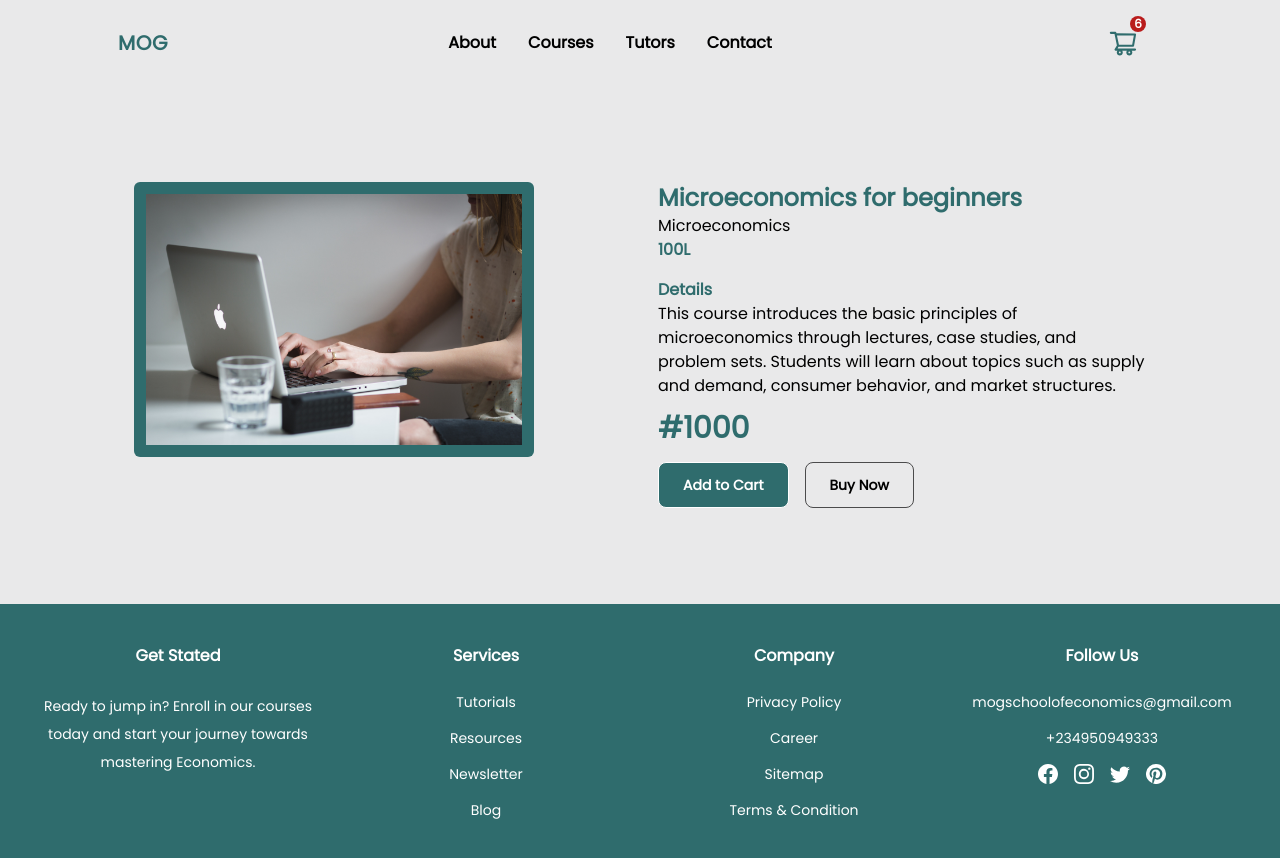
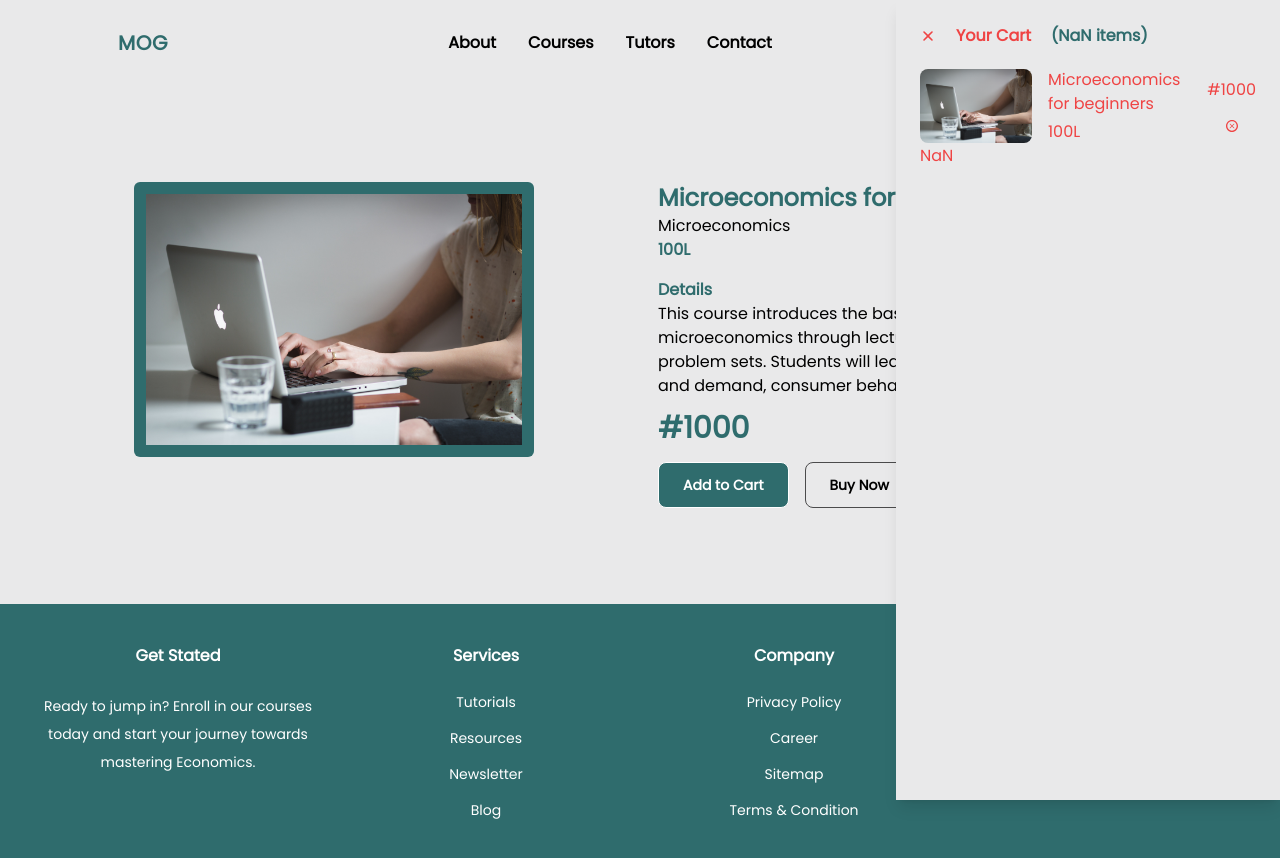
Before and after one commit to IsraelBosun/school-website, a React (Vite) app: page /courses/1 in a window 1280 px wide. Both pictures are taken after a click on the button "Buy Now". Built offline with nearby package versions, Linux system fonts and the light colour scheme.

Commit message:
making cart functional

```diff
--- a/src/CourseDetails.jsx
+++ b/src/CourseDetails.jsx
@@ -1,25 +1,44 @@
-import React from 'react'
+import React, { useContext, useState } from 'react'
 import { courses } from "../src/Data"
 import { useParams } from "react-router-dom"
 
 import { addToCart } from "../src/components/container/Counter"
+
+import {Context} from "../src/components/container/StateContext"
 import { useDispatch, useSelector } from "react-redux"
 
 const CourseDetails = () => {
-    const dispatch = useDispatch();
+  const qty = 1
+  const [clicked, setClicked] = useState(false)
+  const { onAdd, setShowCart } = useContext(Context);
+
     const { id } = useParams();
     console.log(id)
+
 
 
     const coursesT = courses.find((course) => {
         return course.id === parseInt(id)
     })
 
-    const handleAddToCart = () => {
-      dispatch(addToCart({ coursesT }));
-    };
+
 
     const { title, image, category, Level, details, price } = coursesT
+    console.log(coursesT)
+
+    const handleBuyNow = () => {
+      onAdd(coursesT);
+
+      setShowCart(true)
+    }
+
+    const handleClick = () => {
+      onAdd(coursesT, qty)
+      if (!clicked) {
+        setClicked(true);
+        onClick();
+      }
+    }
 
   return (
     <section className='section flex flex-col md:flex-row gap-9 '>
@@ -37,8 +56,8 @@ const CourseDetails = () => {
       <div className=''>{details}</div>
       <div className='mt-3 text-3xl font-bold text-Teal'>{price}</div>
       <div className='mt-4'>
-      <button onClick={handleAddToCart} className='px-6 py-3 font-bold text-white bg-Teal rounded-lg mr-4 text-sm hover:text-Teal hover:bg-white border hover:border-Teal'>Add to Cart</button>
-      <button className=' py-3 px-6 text-sm border border-solid border-gray rounded-lg font-bold hover:bg-Teal hover:text-white hover:border-none'>Buy Now</button>
+      <button onClick={handleClick} disabled = {clicked} className='px-6 py-3 font-bold text-white bg-Teal rounded-lg mr-4 text-sm hover:text-Teal hover:bg-white border hover:border-Teal'>Add to Cart</button>
+      <button onClick={handleBuyNow} className=' py-3 px-6 text-sm border border-solid border-gray rounded-lg font-bold hover:bg-Teal hover:text-white hover:border-none'>Buy Now</button>
       </div>
       </div>
 
--- a/src/components/Navbar/Navbar.jsx
+++ b/src/components/Navbar/Navbar.jsx
@@ -6,15 +6,12 @@ import NavLink from "./NavLink";
 import { Link } from "react-router-dom"
 import { AiOutlineShoppingCart } from "react-icons/ai"
 import { motion } from "framer-motion";
+import Cart from "../container/Cart"
 
-import { counter } from "../container/Counter"
-import { useSelector, useDispatch } from 'react-redux'
+import {Context} from "../container/StateContext"
 
 const Navbar = () => {
-  const dispatch = useDispatch();
-  // const {  totalQuantities } = useSelector((state) => state.cart);
-  // const showCart = useSelector((state) => state.cart.showCart);
-  const { totalQuantities, showCart } = useSelector((state) => state.cart);
+  const { totalQuantities, showCart, setShowCart } = useContext(Context)
 
   const [toggle, setToggle] = useState(false);
   const [active, setActive] = useState(null);
@@ -57,7 +54,7 @@ const Navbar = () => {
           </div>
           <button className="relative py-3 px-6 font-bold text-Teal text-3xl">
             <AiOutlineShoppingCart
-            onClick={() => dispatch(counter.actions.setShowCart(true))}
+            onClick={() => setShowCart(true)}
             />
             <div className="absolute top-0 right-4 w-4  h-4 rounded-full  text-xs bg-red-700 text-white ">{totalQuantities}</div>
           </button>
@@ -88,15 +85,15 @@ const Navbar = () => {
               initial={{ y: -500, opacity: 0 }}
               animate={{ y: 0, opacity: 1 }}
               transition={{ duration: 0.3 }}
-              className="fixed h-full w-96 top-0 right-0 z-20 bg-Teal text-white flex flex-col justify-center items-center shadow-lg gap-8 py-8"
+              className="fixed h-full w-96 top-0 right-0 z-20 bg-Solitude   shadow-lg  p-6"
             >
 
-                CHILL, WE'RE STILL <br /> UNDER CONSTRUCTION
+                {showCart && <Cart />}
 
-              <HiX
+              {/* <HiX
                 className="absolute left-12 top-12 text-3xl cursor-pointer"
-                onClick={() => dispatch(counter.actions.setShowCart(!showCart))}
-              />
+                onClick={() => setShowCart(!showCart)}
+              /> */}
             </motion.div>
           )}
         </div>
--- /dev/null
+++ b/src/components/container/Cart.jsx
@@ -0,0 +1,56 @@
+import React, {useRef, useState, useContext } from 'react'
+import { AiOutlineLeft, AiOutlineShopping } from "react-icons/ai"
+import { HiX } from "react-icons/hi"
+import { TiDeleteOutline } from "react-icons/ti"
+import {Link} from "react-router-dom"
+import toast from "react-hot-toast"
+
+import { Context } from "./StateContext"
+
+const Cart = () => {
+    const cartRef = useRef()
+    const { totalPrice, totalQuantities, cartItems, setShowCart, onRemove } = useContext(Context);
+
+  return (
+    <div className='text-red-500' ref={cartRef}>
+      <div className='font-bold flex items-center gap-5' onClick = {() => setShowCart(false)}>
+        <HiX />
+        <div>Your Cart</div>
+        <div className='text-Teal'>({totalQuantities} items)</div>
+      </div>
+
+      {
+        cartItems.length < 1 && (
+          <div className=' mt-4 flex flex-col items-center gap-4'>
+            <AiOutlineShopping size = {60} />
+            <h3>Your Shopping bag is empty</h3>
+            <Link href = "/">
+              <button type = "button" className='px-6 py-3 font-bold text-white bg-Teal rounded-xl mr-4 text-sm hover:text-Teal hover:bg-white border hover:border-Teal' onClick = {() => setShowCart(false)}>
+                Continue Shopping
+              </button>
+            </Link>
+          </div>
+        )
+      }
+
+      <div className='mt-5'>
+        {cartItems.length >= 1 && cartItems.map((item) => (
+          <div className='flex items-center gap-4 ' key={item._id}>
+            <img className='w-1/3 rounded-lg' src={item?.image} alt="" />
+            <div className='flex flex-col gap-1'>
+              <div>{item.title}</div>
+              <div>{item.Level}L</div>
+            </div>
+            <div className='flex flex-col items-center gap-4'>
+              <div>{item.price}</div>
+              <TiDeleteOutline onClick={() => onRemove(item)} />
+            </div>
+          </div>
+        ))}
+        <div>{totalPrice}</div>
+      </div>
+    </div>
+  )
+}
+
+export default Cart
--- a/src/components/container/StateContext.jsx
+++ b/src/components/container/StateContext.jsx
@@ -76,8 +76,6 @@ console.log(totalQuantities)
       totalPrice,
       totalQuantities,
       qty,
-      incQty,
-      decQty,
       onAdd,
       toggleCartItemQuantity,
       onRemove,
--- a/src/main.jsx
+++ b/src/main.jsx
@@ -5,10 +5,14 @@ import './index.css'
 import { store } from "../src/components/container/store"
 import { Provider } from "react-redux"
 
+import StateContext from "../src/components/container/StateContext"
+
 ReactDOM.createRoot(document.getElementById('root')).render(
+  <StateContext>
   <React.StrictMode>
     <Provider store = {store}>
     <App />
     </Provider>
-  </React.StrictMode>,
+  </React.StrictMode>
+  </StateContext>,
 )
```
